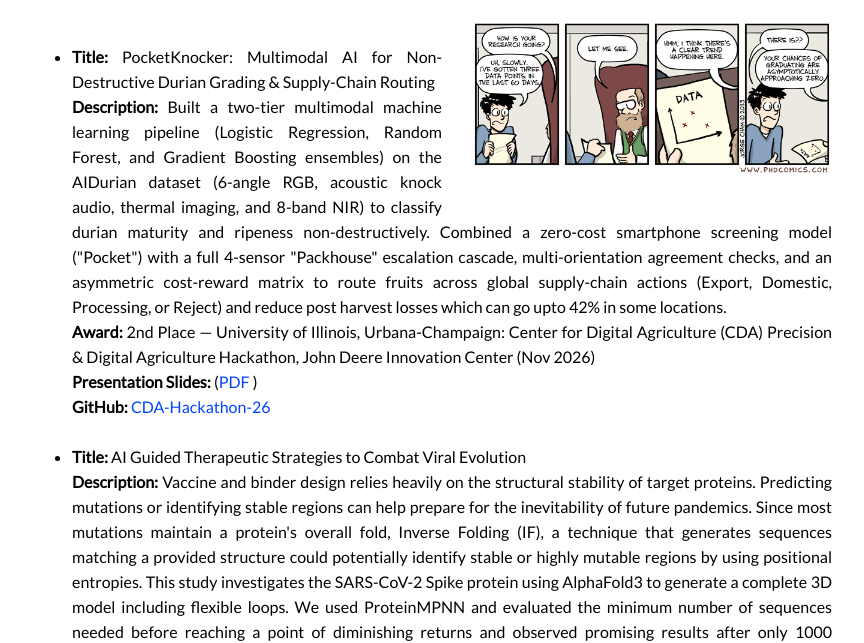
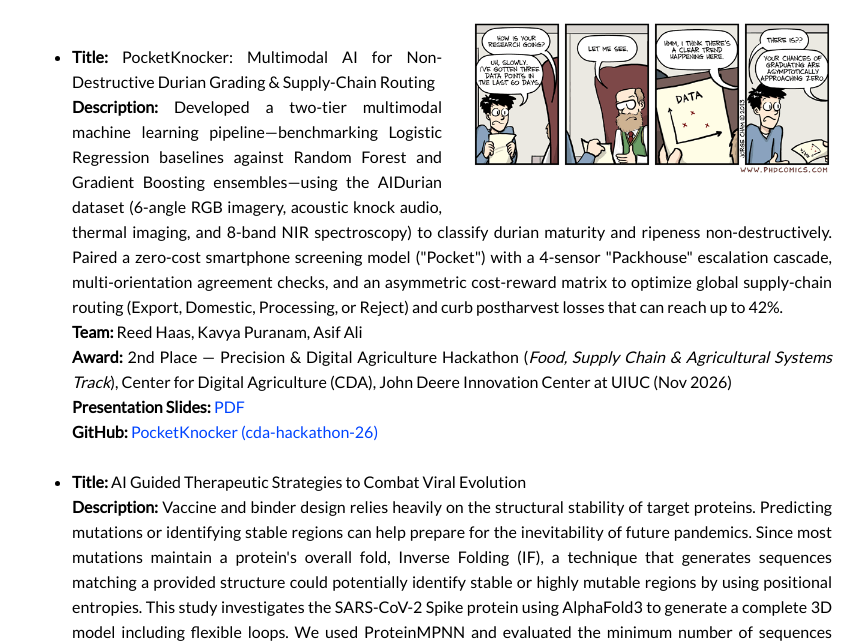
Before and after one commit to 0asif/0asif.github.io, a plain HTML site: page projects.html in a window 1280 px wide. Shown: the part 166-809 px from the top of the page, without its empty margins (208-1072 px from the left). Drawn offline with Linux system fonts and the light colour scheme.

Commit message:
Revise project details and improve formatting in HTML
Updated project descriptions and formatting in projects.html to enhance clarity and detail.

```diff
--- a/projects.html
+++ b/projects.html
@@ -29,17 +29,19 @@
 
 	  <p>
 	    <ul class="long_list">
-			<li>
-			<b>Title: </b>PocketKnocker: Multimodal AI for Non-Destructive Durian Grading & Supply-Chain Routing
+		<li>
+			<b>Title: </b>PocketKnocker: Multimodal AI for Non-Destructive Durian Grading &amp; Supply-Chain Routing
 			<br>
-			<b>Description: </b>Built a two-tier multimodal machine learning pipeline (Logistic Regression, Random Forest, and Gradient Boosting ensembles) on the AIDurian dataset (6-angle RGB, acoustic knock audio, thermal imaging, and 8-band NIR) to classify durian maturity and ripeness non-destructively. Combined a zero-cost smartphone screening model ("Pocket") with a full 4-sensor "Packhouse" escalation cascade, multi-orientation agreement checks, and an asymmetric cost-reward matrix to route fruits across global supply-chain actions (Export, Domestic, Processing, or Reject) and reduce post harvest losses which can go upto 42% in some locations.
+			<b>Description: </b>Developed a two-tier multimodal machine learning pipeline—benchmarking Logistic Regression baselines against Random Forest and Gradient Boosting ensembles—using the AIDurian dataset (6-angle RGB imagery, acoustic knock audio, thermal imaging, and 8-band NIR spectroscopy) to classify durian maturity and ripeness non-destructively. Paired a zero-cost smartphone screening model ("Pocket") with a 4-sensor "Packhouse" escalation cascade, multi-orientation agreement checks, and an asymmetric cost-reward matrix to optimize global supply-chain routing (Export, Domestic, Processing, or Reject) and curb postharvest losses that can reach up to 42%.
 			<br>
-            <b>Award: </b> 2nd Place — University of Illinois, Urbana-Champaign: Center for Digital Agriculture (CDA) Precision & Digital Agriculture Hackathon, John Deere Innovation Center (Nov 2026)
+			<b>Team: </b>Reed Haas, Kavya Puranam, Asif Ali
 			<br>
-			<b>Presentation Slides: </b> (<a href="docs/cda-hackathon-26.pdf">PDF</a> )
-            <br>
-            <b>GitHub:</b> <a href="https://github.com/kavpurana/cda-hackathon-26">CDA-Hackathon-26</a>
-    	</li>
+			<b>Award: </b>2nd Place — Precision &amp; Digital Agriculture Hackathon (<i>Food, Supply Chain &amp; Agricultural Systems Track</i>), Center for Digital Agriculture (CDA), John Deere Innovation Center at UIUC (Nov 2026)
+			<br>
+			<b>Presentation Slides: </b><a href="docs/cda-hackathon-26.pdf" target="_blank" rel="noopener">PDF</a>
+			<br>
+			<b>GitHub: </b><a href="https://github.com/kavpurana/cda-hackathon-26" target="_blank" rel="noopener">PocketKnocker (cda-hackathon-26)</a>
+		</li>
 
 			<li>
 			<b>Title: </b>AI Guided Therapeutic Strategies to Combat Viral Evolution
```
